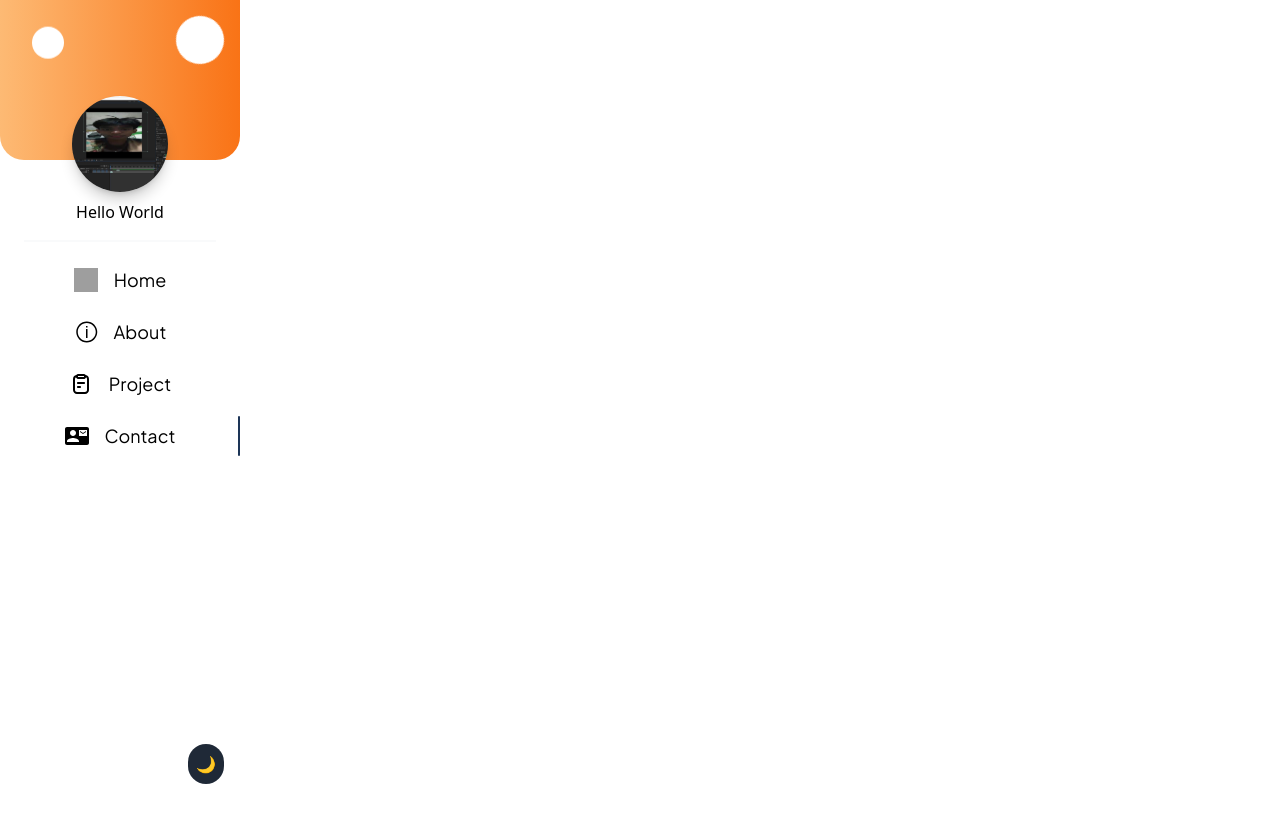
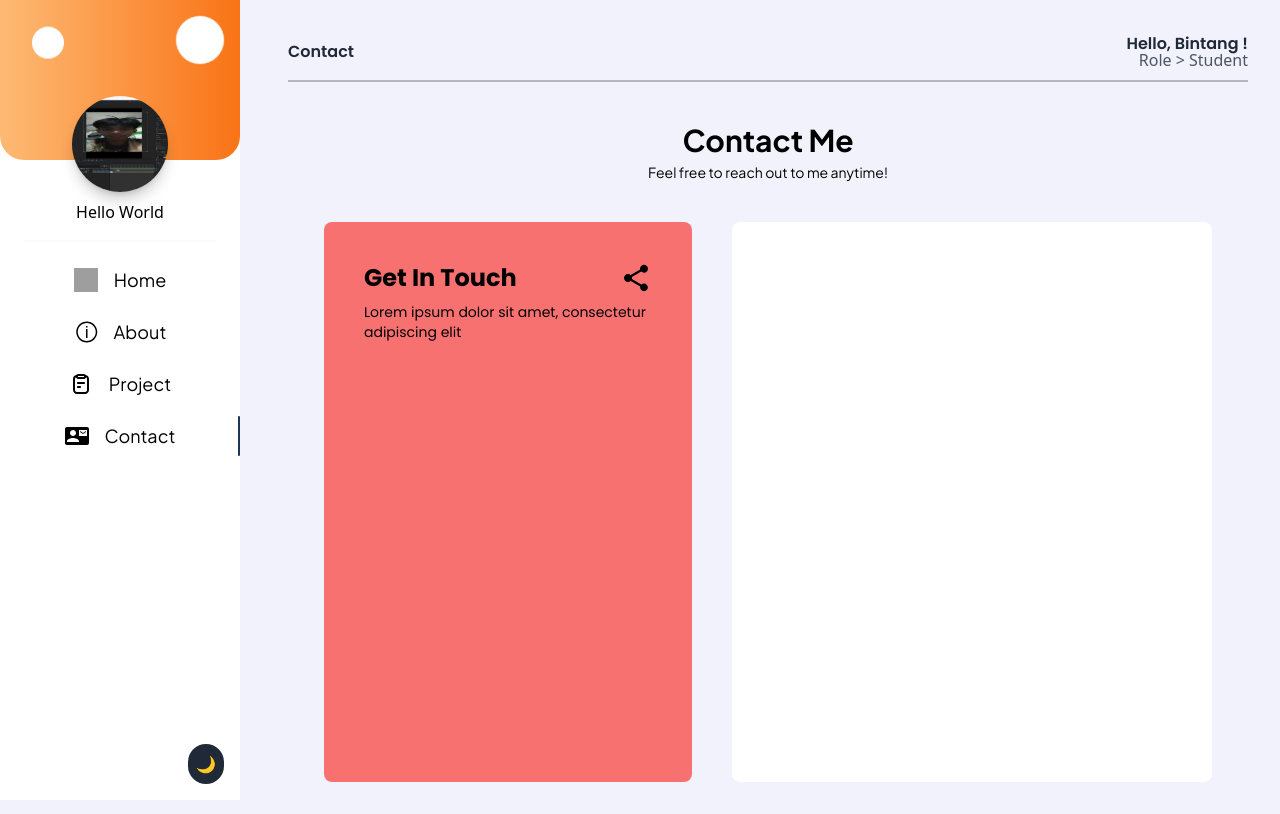
Before and after one commit to Bibintanggg/porto-V3, a React (Vite) app: page /contact in a window 1280 px wide. Built offline with nearby package versions, Linux system fonts and the light colour scheme; grey boxes are pictures that could not be loaded.

Commit message:
Add Logic at Contact.jsx

```diff
--- /dev/null
+++ b/src/Component/Input.jsx
@@ -0,0 +1,20 @@
+const Input = ({
+    type = "text",
+    placeholder = '',
+    value,
+    onchange,
+    classname = '',
+    ...props
+}) => {
+    return (
+        <Input
+        type={type}
+        placeholder={placeholder}
+        value={value}
+        onchange={onchange}
+        classname={` ${classname}`}
+        {...props}
+        />
+    )
+}
+export default Input;
--- a/src/Pages/Contact.jsx
+++ b/src/Pages/Contact.jsx
@@ -1,20 +1,76 @@
 import Sidebar from "../Component/Sidebar";
+import ShareContactIcon from "../assets/Icon/shareContact.svg"
 import { useDarkMode } from "../Component/DarkMode";
+import Input from "../Component/Input";
+import { useState } from "react";
 
 function Contact() {
-  const { darkMode, toggleDarkMode } = useDarkMode();
+  const { darkMode } = useDarkMode();
+  const { inputValue, setInputValue } = useState('');
 
+  const handleInputChange = (e) => {
+    setInputValue(e.target.value)
+  }
 
-    return (
-        <div>
-            <Sidebar>
+  return (
+    <div className={`relative min-h-screen ${darkMode ? 'bg-[#131523]' : 'bg-[#f2f2fc]'}`}>
+      <div className="flex relative z-10">
+        <div
+          className={`w-64 h-screen fixed top-0 left-0 ${darkMode ? 'bg-[#131523]' : 'bg-[#f2f2fc]'}`}
+        >
+          <Sidebar />
+        </div>
 
-                <div>
+        <div className="flex-1 bg-transparent p-8 ml-64">
+          <div className="flex justify-between text-left">
+            <h1 className={`text-base font-semibold ${darkMode ? 'text-white' : 'text-gray-800'} font-poppins pt-2`}>
+              Contact
+            </h1>
+            <div className="text-right">
+              <h2 className={`text-base font-semibold ${darkMode ? 'text-white' : 'text-gray-800'} font-poppins`}>
+                Hello, Bintang !
+              </h2>
+              <p className={`-translate-y-2 ${darkMode ? 'text-gray-300' : 'text-gray-600'}`}>
+                Role &gt; Student
+              </p>
+            </div>
+          </div>
+
+          <div className={`w-full h-0.5 ${darkMode ? 'bg-white' : 'bg-black'} mx-auto opacity-25`}></div>
+
+          <div>
+            <div>
+              <p className={`text-center text-3xl font-jakarta font-bold mt-10 ${darkMode ? "text-white" : "text-black"}`}>
+                Contact Me
+              </p>
+              <span className={`flex justify-center font-jakarta text-sm pt-1 ${darkMode ? "text-white" : ""}`}>
+                Feel free to reach out to me anytime!
+              </span>
+            </div>
+            <div className={`flex mt-10 gap-10 items-center justify-center`}>
+              <div className={`w-[23rem] h-[35rem] bg-red-400 rounded-lg`}>
+                <div className="p-10">
+                    <div className="flex items-center justify-between">
+                        <h1 className={`font-poppins text-2xl font-bold
+                            ${darkMode ? "text-white" : "text-black"}`}>Get In Touch</h1>
+                        <img src={ShareContactIcon} className={`w-8
+                            ${darkMode ? "invert " : ""}`}/>
+                    </div>
+
+                    <p className={`font-poppins text-sm mt-2
+                        ${darkMode ? "text-white" : "text-black"}
+                    `}>Lorem ipsum dolor sit amet, consectetur adipiscing elit</p>
 
                 </div>
-            </Sidebar>
+              </div>
+
+              <div className={`w-[30rem] h-[35rem] bg-white rounded-lg`}></div>
+            </div>
+          </div>
         </div>
-    )
+      </div>
+    </div>
+  );
 }
 
 export default Contact;
```
Also changed, not shown: src/assets/Icon/shareContact.svg (added).
